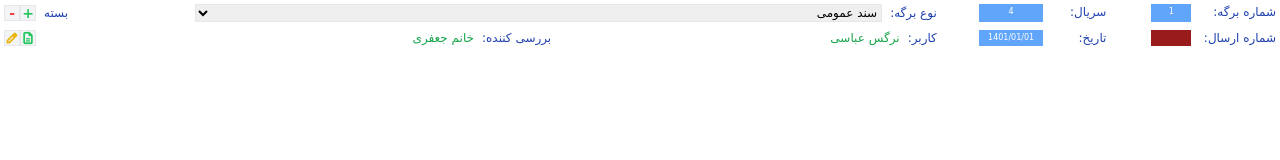
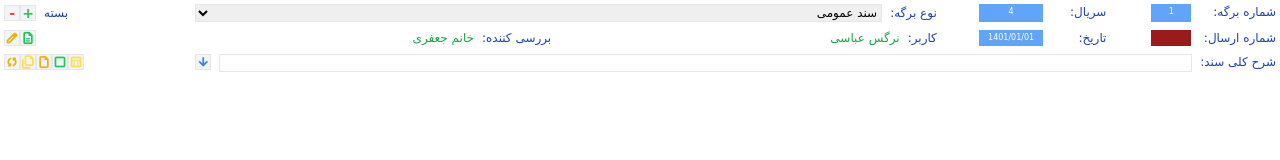
Before and after one commit to atefehbakhshi/rooyan-af-pa, a website: page index.html in a window 1280 px wide. Drawn offline with nearby package versions, Linux system fonts and the light colour scheme.

Commit message:
feat: row three

```diff
--- a/index.html
+++ b/index.html
@@ -100,5 +100,43 @@
       </div>
     </div>
     <!-- end of row two -->
+    <!-- row three -->
+    <div class="flex justify-between w-full mb-2">
+      <div class="flex gap-2 w-[90%]">
+        <p class="text-blue-800">شرح کلی سند:</p>
+        <input type="text" class="border w-[85%] block" />
+        <span
+          class="material-symbols-outlined w-4 h-4 bg-gray-100 border flex justify-center items-center text-blue-500 font-bold text-sm"
+        >
+          arrow_downward
+        </span>
+      </div>
+
+      <div class="flex justify-end min-w-[10%]">
+        <div class="flex">
+          <span
+            class="material-symbols-outlined w-4 h-4 bg-gray-100 border flex justify-center items-center text-yellow-300 font-bold text-sm"
+            >table_chart</span
+          >
+          <span
+            class="material-symbols-outlined w-4 h-4 bg-gray-100 border flex justify-center items-center text-green-500 font-bold text-sm"
+            >check_box_outline_blank</span
+          >
+          <span
+            class="material-symbols-outlined w-4 h-4 bg-gray-100 border flex justify-center items-center text-yellow-500 font-bold text-sm"
+            >draft</span
+          >
+          <span
+            class="material-symbols-outlined w-4 h-4 bg-gray-100 border flex justify-center items-center text-yellow-300 font-bold text-sm"
+            >file_copy</span
+          >
+          <span
+            class="material-symbols-outlined w-4 h-4 bg-gray-100 border flex justify-center items-center text-yellow-500 font-bold text-sm"
+            >sync</span
+          >
+        </div>
+      </div>
+    </div>
+    <!-- end of row three -->
   </body>
 </html>
```
Also changed, not shown: output.css.
